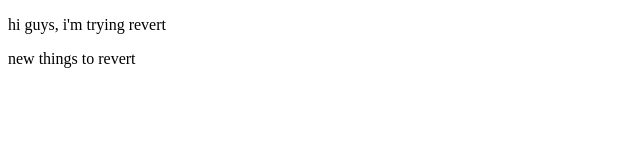
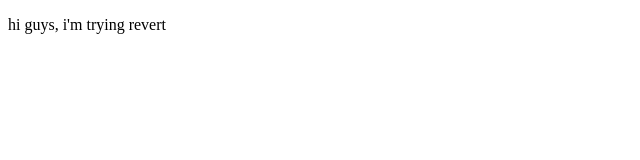
Before and after one commit to shntykrn/Shanty-s-Binar-FSW-Project, a plain HTML site: page Revert.html in a window 1280 px wide. Shown: the whole page, without its empty margins (0-640 px from the left). Drawn offline with Linux system fonts and the light colour scheme.

```diff
--- a/Revert.html
+++ b/Revert.html
@@ -7,6 +7,5 @@
 </head>
 <body>
     <p>hi guys, i'm trying revert</p>
-    <hi>new things to revert</hi>
 </body>
 </html>
```
